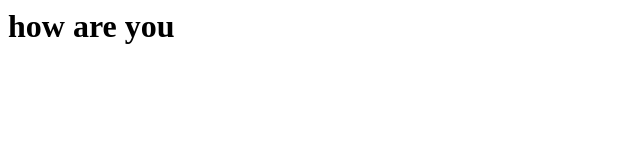
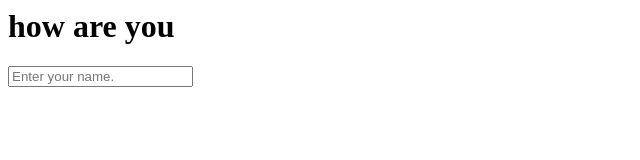
Before and after one commit to Saiful10400/test-1-html, a plain HTML site: page fast time i am doing.html in a window 1280 px wide. Shown: the whole page, without its empty margins (0-640 px from the left). Drawn offline with Linux system fonts and the light colour scheme.

Commit message:
this is from saiful

```diff
--- a/fast time i am doing.html
+++ b/fast time i am doing.html
@@ -2,4 +2,5 @@
     <h1>
         how are you
     </h1>
+    <input type="text" placeholder="Enter your name.">
 </html>
```
